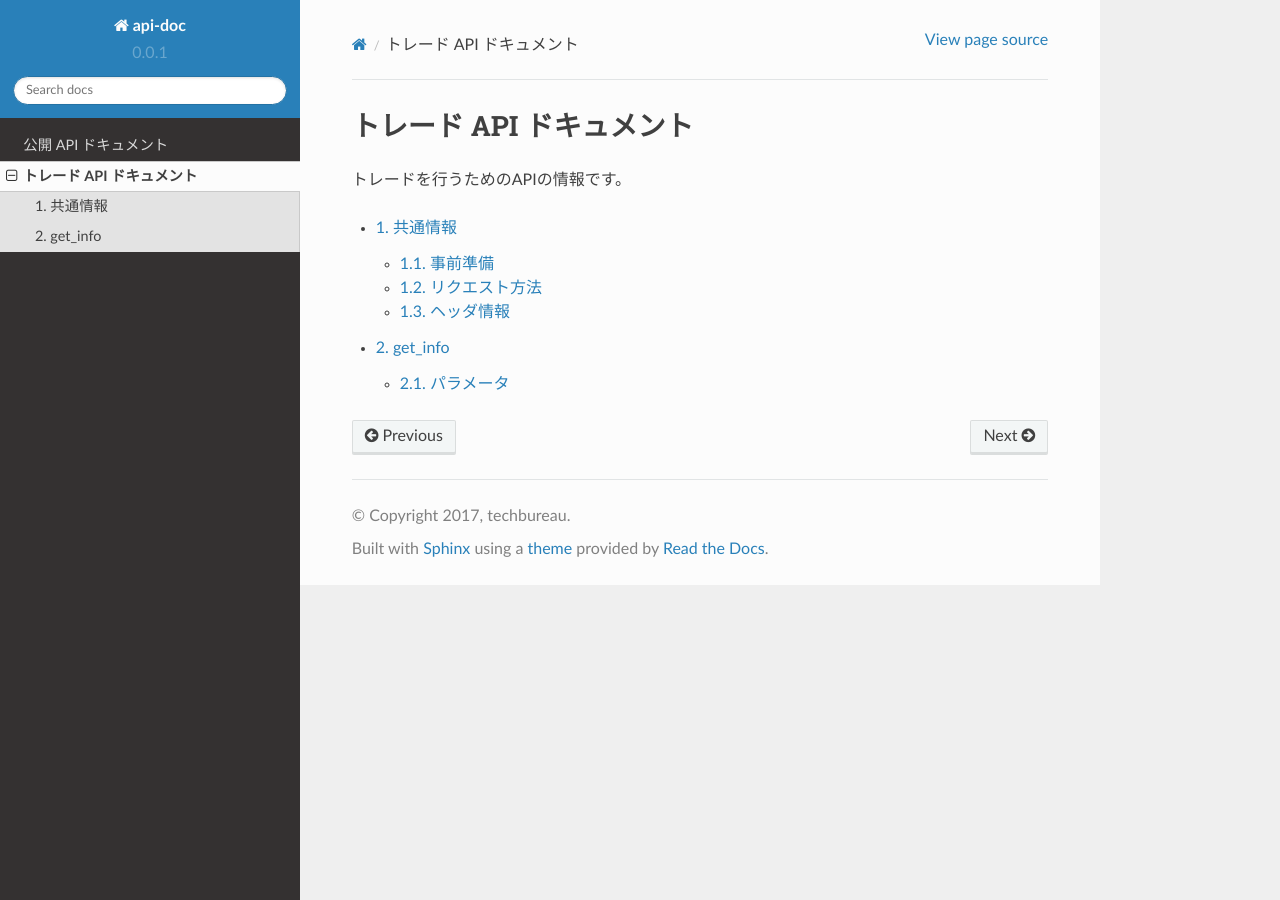
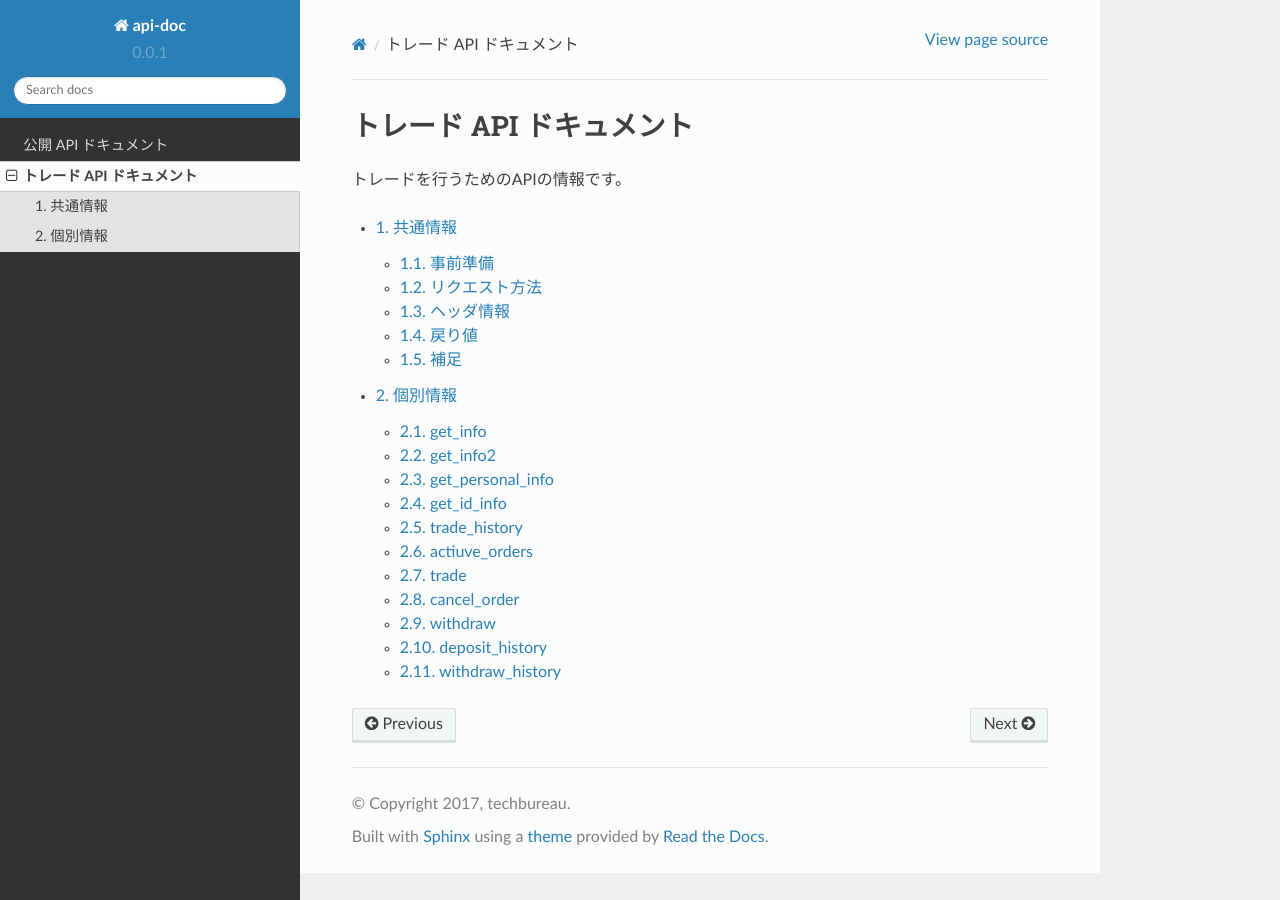
Before and after one commit to techbureau/api-doc, a Sphinx documentation site: the page built from docs/trade/index.rst, in a window 1280 px wide. Built offline with Sphinx 7.4.7 and the Read the Docs theme 2.0.0, drawn with Linux system fonts in a browser that asks for light colours.

Commit message:
trade APIの骨組み作成した

```diff
--- a/docs/public/1_common.rst
+++ b/docs/public/1_common.rst
@@ -11,3 +11,7 @@
 エンドポイント：https://api.zaif.jp/api/1
 
 メソッド：GET
+
+戻り値
+==============
+全てjson形式となっています。フォーマットはAPIによって変わります。
--- /dev/null
+++ b/docs/trade/2_individual/10_deposit_history.rst
@@ -0,0 +1,3 @@
+=============================
+deposit_history
+=============================
--- /dev/null
+++ b/docs/trade/2_individual/11_withdraw_history.rst
@@ -0,0 +1,3 @@
+=============================
+withdraw_history
+=============================
--- /dev/null
+++ b/docs/trade/2_individual/2_get_info2.rst
@@ -0,0 +1,3 @@
+=============================
+get_info2
+=============================
--- /dev/null
+++ b/docs/trade/2_individual/3_get_personal_info.rst
@@ -0,0 +1,3 @@
+=============================
+get_personal_info
+=============================
--- /dev/null
+++ b/docs/trade/2_individual/4_get_id_info.rst
@@ -0,0 +1,3 @@
+=============================
+get_id_info
+=============================
--- /dev/null
+++ b/docs/trade/2_individual/5_trade_history.rst
@@ -0,0 +1,3 @@
+=============================
+trade_history
+=============================
--- /dev/null
+++ b/docs/trade/2_individual/6_active_orders.rst
@@ -0,0 +1,3 @@
+=============================
+actiuve_orders
+=============================
--- /dev/null
+++ b/docs/trade/2_individual/7_trade.rst
@@ -0,0 +1,3 @@
+=============================
+trade
+=============================
--- /dev/null
+++ b/docs/trade/2_individual/8_cancel_order.rst
@@ -0,0 +1,3 @@
+=============================
+cancel_order
+=============================
--- /dev/null
+++ b/docs/trade/2_individual/9_withdraw.rst
@@ -0,0 +1,3 @@
+=============================
+withdraw
+=============================
--- a/docs/trade/index.rst
+++ b/docs/trade/index.rst
@@ -9,4 +9,4 @@
    :numbered: 3
 
    1_common
-   2_get_info
+   2_individual/index
```
Also changed, not shown: docs/trade/1_common.rst (+29 -3 lines), docs/trade/2_get_info.rst (deleted, +0 -10 lines), docs/trade/2_individual/1_get_info.rst (added, +50 -0 lines), docs/trade/2_individual/index.rst (added, +20 -0 lines).
